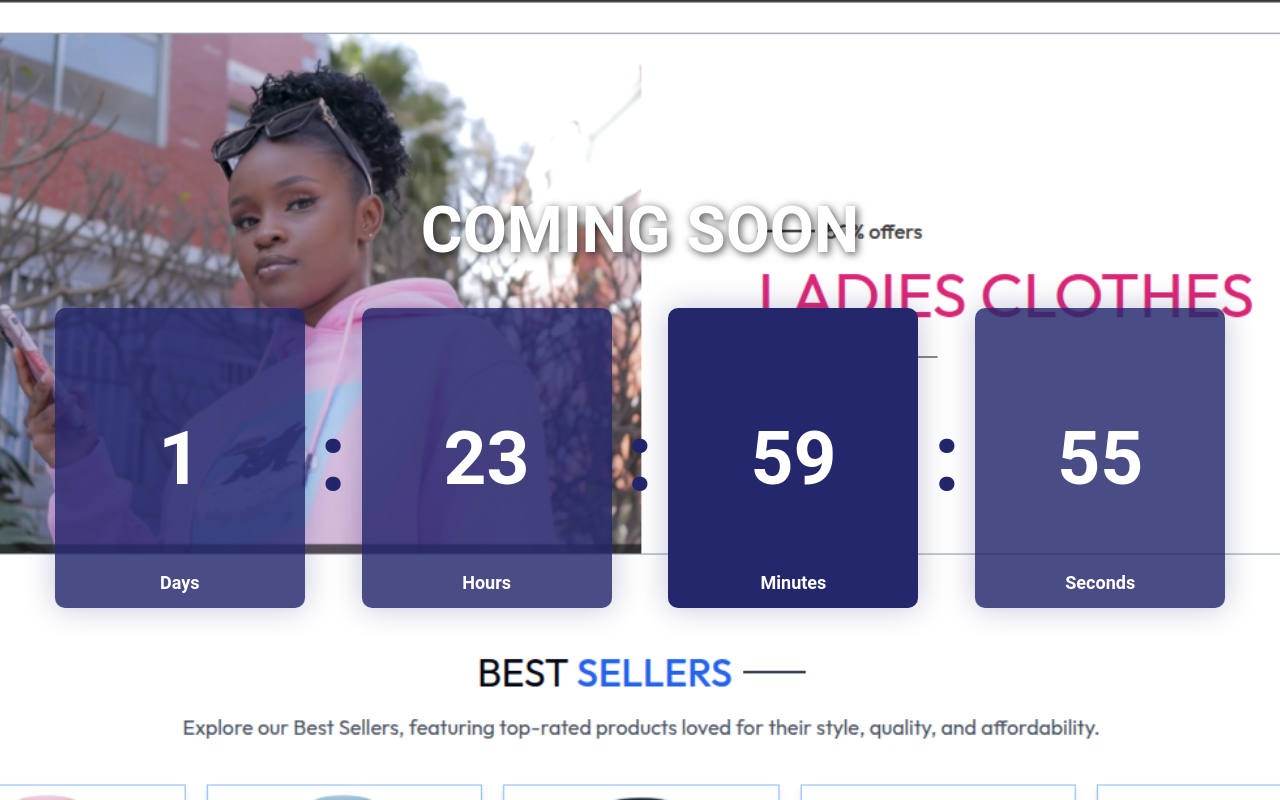
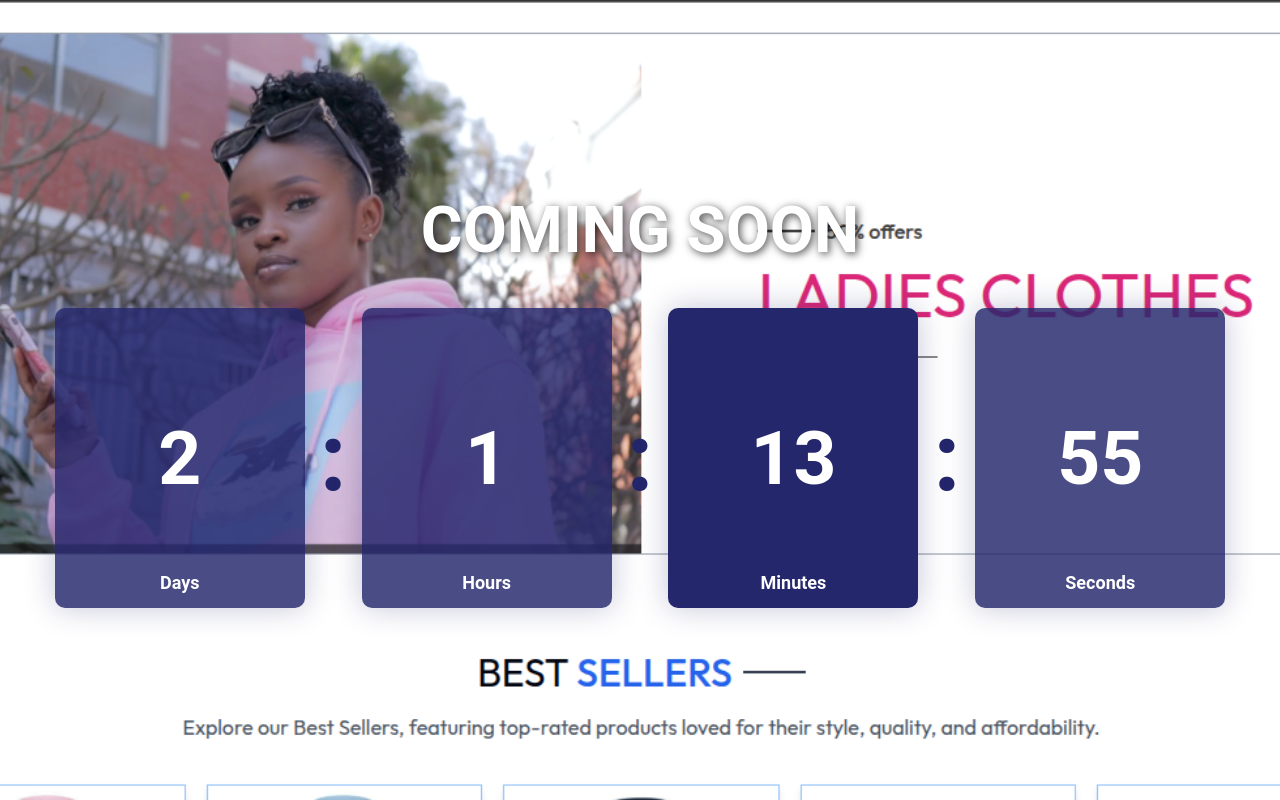
Before and after one commit to lukiet/sandwichtest, a React (Create React App) app in the folder sandwichtest/: page / in a window 1280 px wide. Built offline with nearby package versions, Linux system fonts and the light colour scheme.

Commit message:
updates on timer

```diff
--- a/sandwichtest/public/index.html
+++ b/sandwichtest/public/index.html
@@ -2,7 +2,7 @@
 <html lang="en">
   <head>
     <meta charset="utf-8" />
-    <link rel="icon" href="%PUBLIC_URL%/favicon.ico" />
+    <link rel="icon" href="%PUBLIC_URL%/logo.png" />
     <meta name="viewport" content="width=device-width, initial-scale=1" />
     <meta name="theme-color" content="#000000" />
     <meta
@@ -24,7 +24,7 @@
       work correctly both with client-side routing and a non-root public URL.
       Learn how to configure a non-root public URL by running `npm run build`.
     -->
-    <title>React App</title>
+    <title>The SandwichPodcast Webstore</title>
   </head>
   <body>
     <noscript>You need to enable JavaScript to run this app.</noscript>
--- a/sandwichtest/src/Pages/timer.jsx
+++ b/sandwichtest/src/Pages/timer.jsx
@@ -1,9 +1,18 @@
 import React, { useState, useEffect } from "react";
 import { image1, image2, image3, image4, mobileImage1, mobileImage2, mobileImage3, mobileImage4} from "../Assets/assets";
 
+// Fixed launch date - September 15, 2025 at 5:00 PM UTC
+// This ensures all visitors worldwide see the same countdown
+const targetDate = new Date('2025-09-15T17:00:00.000Z');
+
+const calculateTimeLeft = () => {
+  const now = new Date();
+  const difference = targetDate.getTime() - now.getTime();
+  return Math.max(0, Math.floor(difference / 1000)); // Convert to seconds
+};
+
 const Timer = () => {
-  const initialTime = 48 * 60 * 60; // 48 hours in seconds
-  const [timeLeft, setTimeLeft] = useState(initialTime);
+  const [timeLeft, setTimeLeft] = useState(calculateTimeLeft());
   const [currentImageIndex, setCurrentImageIndex] = useState(0);
 
   const images = [image1, image2, image3, image4];
@@ -18,7 +27,7 @@ const Timer = () => {
 
   useEffect(() => {
     const timer = setInterval(() => {
-      setTimeLeft((prev) => (prev > 0 ? prev - 1 : 0));
+      setTimeLeft(calculateTimeLeft());
     }, 1000);
 
     return () => clearInterval(timer);
```
Also changed, not shown: sandwichtest/public/logo.png (added), sandwichtest/src/Assets/logo.png (added).
